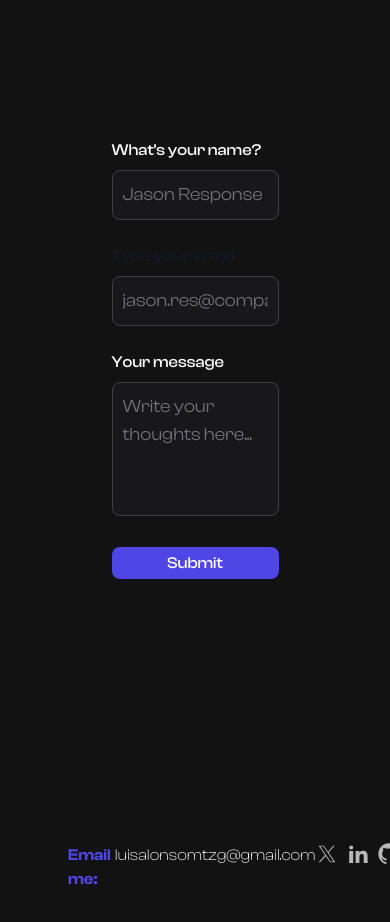
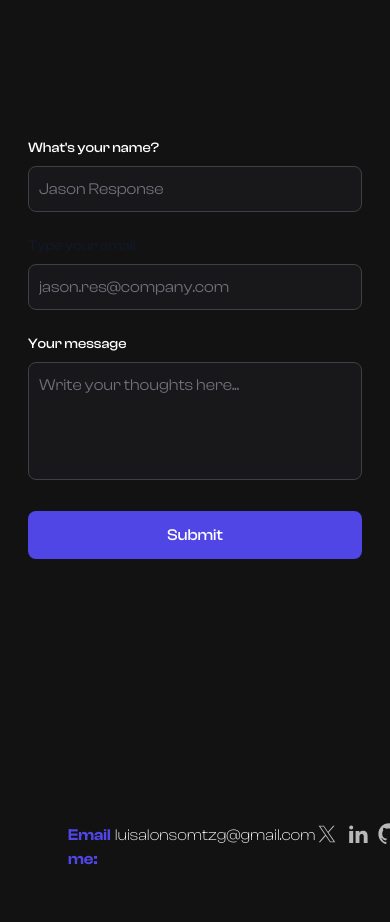
Before and after one commit to AlonsoMtzG/alonsomtz-portfolio, a Next.js app: page / in a window 390 px wide. Shown: the part 1420-2342 px from the top of the page. Built offline with nearby package versions, Linux system fonts and the light colour scheme.

Commit message:
contact responsive

```diff
--- a/components/Contact/index.jsx
+++ b/components/Contact/index.jsx
@@ -6,18 +6,18 @@ export const Contact = () => {
   const { bgColor, bgHover } = useThemeContext();
   return (
     <section className="py-52 flex justify-center">
-      <form className="w-1/2">
+      <form className="w-full md:w-1/2">
         <div className="mb-6">
           <label
             htmlFor="full_name"
-            className="block mb-2 text-base font-medium text-white"
+            className="block mb-2 text-sm md:text-base font-medium text-white"
           >
             What's your name?
           </label>
           <input
             type="text"
             id="full_name"
-            className="border text-lg rounded-lg block w-full p-2.5 bg-zinc-900 border-zinc-700 placeholder-zinc-500 text-white focus:outline-none focus:ring-1 focus:ring-zinc-600 focus:border-zinc-600"
+            className="border md:text-lg rounded-lg block w-full p-2.5 bg-zinc-900 border-zinc-700 placeholder-zinc-500 text-white focus:outline-none focus:ring-1 focus:ring-zinc-600 focus:border-zinc-600"
             placeholder="Jason Response"
             required
           />
@@ -25,14 +25,14 @@ export const Contact = () => {
         <div className="mb-6">
           <label
             htmlFor="email"
-            className="block mb-2 text-base font-medium text-gray-900 dark:text-white"
+            className="block mb-2 text-sm md:text-base font-medium text-gray-900 dark:text-white"
           >
             Type your email
           </label>
           <input
             type="email"
             id="email"
-            className="border text-lg rounded-lg block focus:outline-none w-full p-2.5 bg-zinc-900 border-zinc-700 placeholder-zinc-500 text-white focus:ring-1 focus:ring-zinc-600 focus:border-zinc-600"
+            className="border md:text-lg rounded-lg block focus:outline-none w-full p-2.5 bg-zinc-900 border-zinc-700 placeholder-zinc-500 text-white focus:ring-1 focus:ring-zinc-600 focus:border-zinc-600"
             placeholder="jason.res@company.com"
             required
           />
@@ -40,21 +40,21 @@ export const Contact = () => {
         <div className="mb-6">
           <label
             htmlFor="message"
-            className="block mb-2 text-base font-medium text-white"
+            className="block mb-2 text-sm md:text-base font-medium text-white"
           >
             Your message
           </label>
           <textarea
             id="message"
             rows="4"
-            className="resize-none p-2.5 text-white focus:outline-none rounded-lg text-lg w-full border bg-zinc-900 border-zinc-700 placeholder-zinc-500 focus:ring-1 focus:ring-zinc-600 focus:border-zinc-600"
+            className="resize-none md:text-lg p-2.5 text-white focus:outline-none rounded-lg w-full border bg-zinc-900 border-zinc-700 placeholder-zinc-500 focus:ring-1 focus:ring-zinc-600 focus:border-zinc-600"
             placeholder="Write your thoughts here..."
           ></textarea>
         </div>
         <div className="w-full flex justify-end">
           <button
             type="submit"
-            className={`text-white focus:ring-4 focus:outline-none font-medium rounded-lg text-base w-full sm:w-auto px-3 py-1 text-center ${bgColor} ${bgHover} focus:ring-blue-800`}
+            className={`text-white focus:ring-4 focus:outline-none font-medium rounded-lg text-base w-full sm:w-auto py-3 md:px-3 md:py-1 text-center ${bgColor} ${bgHover} focus:ring-blue-800`}
           >
             Submit
           </button>
```
